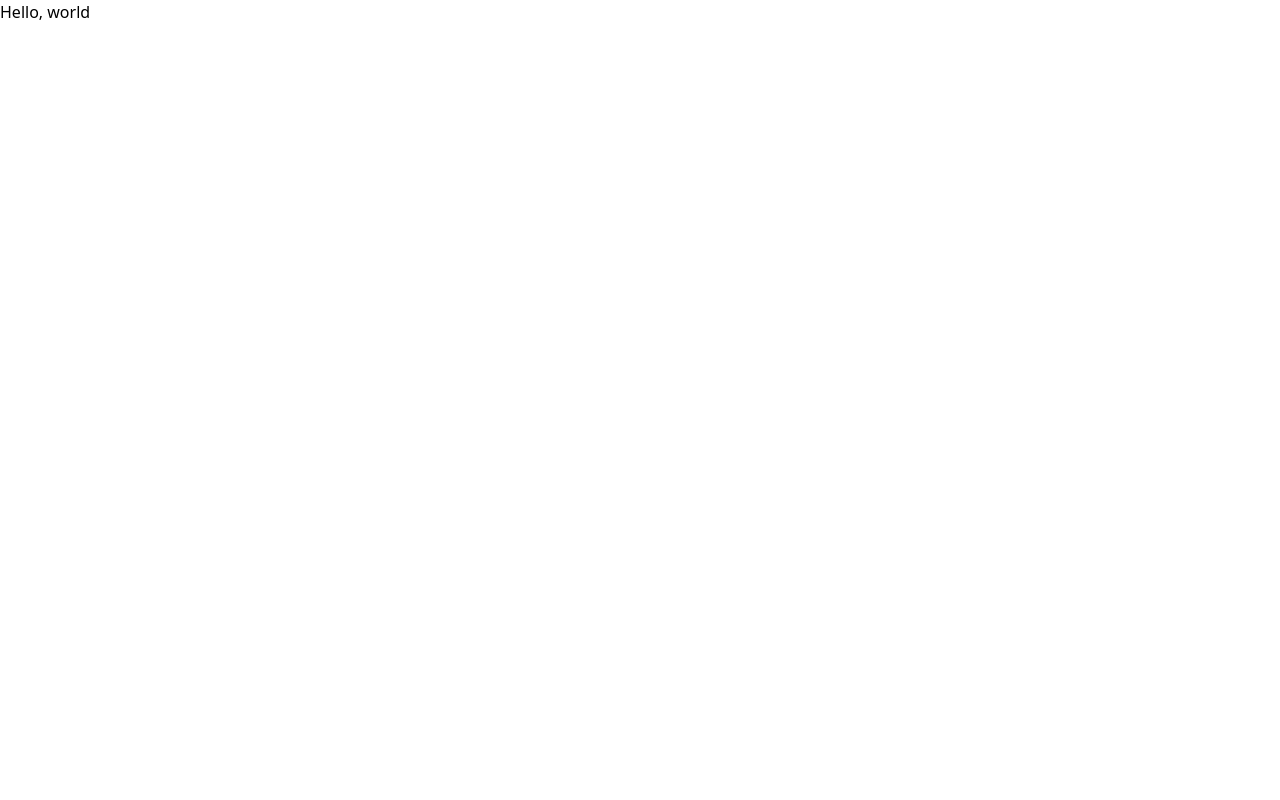
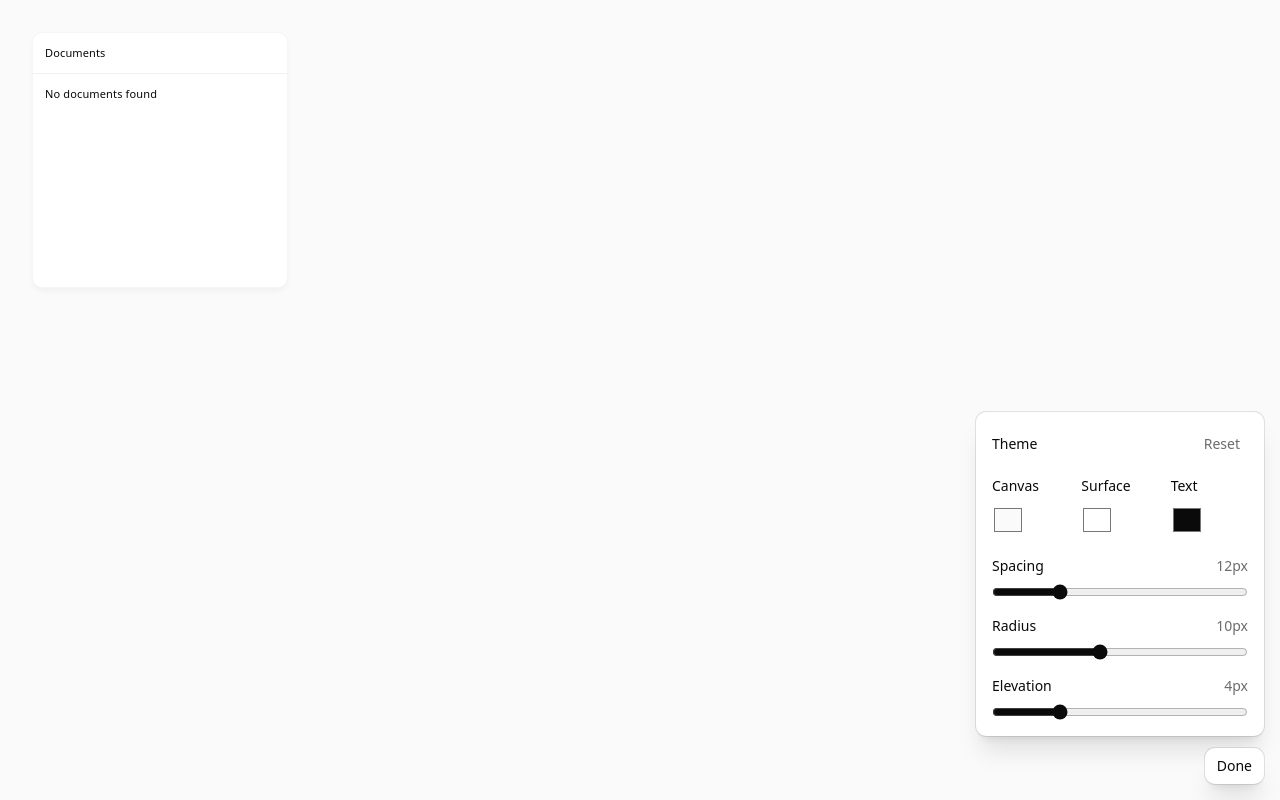
Before and after one commit to hnordt/hyperkernel, a SvelteKit app: page / in a window 1280 px wide. Built offline with nearby package versions, Linux system fonts and the light colour scheme.

Commit message:
Explore the first theme implementation

```diff
--- a/src/app.html
+++ b/src/app.html
@@ -1,4 +1,5 @@
 <!doctype html>
+
 <html class="antialiased" lang="en">
   <head>
     <meta charset="utf-8" />
@@ -8,7 +9,8 @@
     />
     %sveltekit.head%
   </head>
-  <body data-sveltekit-preload-data="hover">
+
+  <body class="overflow-hidden" data-sveltekit-preload-data="hover">
     <div class="contents">%sveltekit.body%</div>
   </body>
 </html>
--- a/src/routes/+page.svelte
+++ b/src/routes/+page.svelte
@@ -1 +1,241 @@
-<h1>Hello, world</h1>
+<script lang="ts">
+  import { onMount } from "svelte";
+  import { z } from "zod";
+
+  const themeSchema = z.object({
+    canvas: z.string().regex(/^#[0-9a-f]{6}$/i),
+    surface: z.string().regex(/^#[0-9a-f]{6}$/i),
+    text: z.string().regex(/^#[0-9a-f]{6}$/i),
+    spacing: z.number().int().min(8).max(24),
+    radius: z.number().int().min(0).max(24),
+    elevation: z.number().int().min(0).max(16),
+  });
+
+  type Theme = z.infer<typeof themeSchema>;
+
+  const themeStorageKey = "hyperkernel-theme";
+
+  const defaultTheme: Theme = {
+    canvas: "#fafafa",
+    surface: "#ffffff",
+    text: "#0a0a0a",
+    spacing: 12,
+    radius: 10,
+    elevation: 4,
+  };
+
+  let theme = $state<Theme>({ ...defaultTheme });
+  let isThemeOpen = $state(true);
+
+  let surfaceShadow = $derived(
+    theme.elevation === 0
+      ? "none"
+      : `0 ${theme.elevation}px ${theme.elevation}px rgb(0 0 0 / 0.03)`,
+  );
+
+  onMount(() => {
+    try {
+      const storedTheme = localStorage.getItem(themeStorageKey);
+
+      if (storedTheme) {
+        const result = themeSchema.safeParse(JSON.parse(storedTheme));
+
+        if (result.success) {
+          theme = result.data;
+        }
+      }
+    } catch {
+      // Keep using the defaults when storage is unavailable or malformed.
+    }
+  });
+
+  function saveTheme() {
+    try {
+      localStorage.setItem(themeStorageKey, JSON.stringify(theme));
+    } catch {
+      // Theme controls still work for the current session when storage is unavailable.
+    }
+  }
+
+  function resetTheme() {
+    theme = { ...defaultTheme };
+    saveTheme();
+  }
+</script>
+
+<svelte:head>
+  <title>Hyperkernel theme preview</title>
+</svelte:head>
+
+<div
+  class="fixed inset-0 isolate h-dvh bg-x-canvas text-x-text"
+  style:--color-x-canvas={theme.canvas}
+  style:--color-x-surface={theme.surface}
+  style:--color-x-text={theme.text}
+  style:--spacing-x-surface={`${theme.spacing / 16}rem`}
+  style:--radius-x-surface={`${theme.radius / 16}rem`}
+  style:--radius-x-control={`${Math.min(theme.radius, 10) / 16}rem`}
+  style:--theme-surface-shadow={surfaceShadow}
+>
+  <div
+    class="relative h-full pt-[env(safe-area-inset-top)] pr-[env(safe-area-inset-right)] pb-[env(safe-area-inset-bottom)] pl-[env(safe-area-inset-left)]"
+  >
+    <section
+      class="absolute top-4 left-4 size-64 rounded-x-surface border border-x-surface bg-x-surface [box-shadow:var(--theme-surface-shadow)] sm:top-8 sm:left-8"
+    >
+      <header class="border-b border-x-surface-separator p-x-surface">
+        <h2 class="text-x-heading">Documents</h2>
+      </header>
+
+      <div class="p-x-surface text-x-body">No documents found</div>
+    </section>
+
+    <div
+      class="fixed right-4 bottom-[calc(1rem+env(safe-area-inset-bottom))] left-4 z-50 flex flex-col items-end gap-3 sm:left-auto sm:w-72"
+    >
+      {#if isThemeOpen}
+        <form
+          id="theme-config"
+          class="w-full rounded-x-surface bg-x-surface p-4 shadow-xl ring-1 ring-x-text/10"
+        >
+          <header class="flex items-center justify-between gap-4">
+            <h2 class="text-base font-medium sm:text-sm">Theme</h2>
+            <button
+              type="button"
+              class="relative rounded-x-control px-2 py-1.5 text-base text-x-text/60 focus-visible:outline-2 focus-visible:outline-offset-2 focus-visible:outline-blue-500 sm:text-sm"
+              onclick={resetTheme}
+            >
+              Reset
+              <span
+                class="absolute top-1/2 left-1/2 size-[max(100%,3rem)] -translate-1/2 pointer-fine:hidden"
+                aria-hidden="true"
+              ></span>
+            </button>
+          </header>
+
+          <fieldset class="mt-4 grid grid-cols-3 gap-3">
+            <legend class="sr-only">Colors</legend>
+
+            <label class="grid gap-2 text-base sm:text-sm" for="theme-canvas">
+              Canvas
+              <input
+                id="theme-canvas"
+                name="canvas"
+                type="color"
+                class="size-10 cursor-pointer rounded-x-control border-0 bg-transparent p-0 sm:size-8"
+                bind:value={theme.canvas}
+                oninput={saveTheme}
+              />
+            </label>
+
+            <label class="grid gap-2 text-base sm:text-sm" for="theme-surface">
+              Surface
+              <input
+                id="theme-surface"
+                name="surface"
+                type="color"
+                class="size-10 cursor-pointer rounded-x-control border-0 bg-transparent p-0 sm:size-8"
+                bind:value={theme.surface}
+                oninput={saveTheme}
+              />
+            </label>
+
+            <label class="grid gap-2 text-base sm:text-sm" for="theme-text">
+              Text
+              <input
+                id="theme-text"
+                name="text"
+                type="color"
+                class="size-10 cursor-pointer rounded-x-control border-0 bg-transparent p-0 sm:size-8"
+                bind:value={theme.text}
+                oninput={saveTheme}
+              />
+            </label>
+          </fieldset>
+
+          <div class="mt-5 grid gap-4">
+            <div class="grid gap-2">
+              <div class="flex justify-between gap-4">
+                <label class="text-base sm:text-sm" for="theme-spacing"
+                  >Spacing</label
+                >
+                <div class="text-base text-x-text/60 tabular-nums sm:text-sm">
+                  {theme.spacing}px
+                </div>
+              </div>
+              <input
+                id="theme-spacing"
+                name="spacing"
+                type="range"
+                min="8"
+                max="24"
+                step="1"
+                class="w-full [accent-color:var(--color-x-text)]"
+                bind:value={theme.spacing}
+                oninput={saveTheme}
+              />
+            </div>
+
+            <div class="grid gap-2">
+              <div class="flex justify-between gap-4">
+                <label class="text-base sm:text-sm" for="theme-radius"
+                  >Radius</label
+                >
+                <div class="text-base text-x-text/60 tabular-nums sm:text-sm">
+                  {theme.radius}px
+                </div>
+              </div>
+              <input
+                id="theme-radius"
+                name="radius"
+                type="range"
+                min="0"
+                max="24"
+                step="1"
+                class="w-full [accent-color:var(--color-x-text)]"
+                bind:value={theme.radius}
+                oninput={saveTheme}
+              />
+            </div>
+
+            <div class="grid gap-2">
+              <div class="flex justify-between gap-4">
+                <label class="text-base sm:text-sm" for="theme-elevation"
+                  >Elevation</label
+                >
+                <div class="text-base text-x-text/60 tabular-nums sm:text-sm">
+                  {theme.elevation}px
+                </div>
+              </div>
+              <input
+                id="theme-elevation"
+                name="elevation"
+                type="range"
+                min="0"
+                max="16"
+                step="1"
+                class="w-full [accent-color:var(--color-x-text)]"
+                bind:value={theme.elevation}
+                oninput={saveTheme}
+              />
+            </div>
+          </div>
+        </form>
+      {/if}
+
+      <button
+        type="button"
+        class="relative rounded-x-control bg-x-surface px-3 py-2 text-base font-medium shadow-xl ring-1 ring-x-text/10 focus-visible:outline-2 focus-visible:outline-offset-2 focus-visible:outline-blue-500 sm:text-sm"
+        aria-controls="theme-config"
+        aria-expanded={isThemeOpen}
+        onclick={() => (isThemeOpen = !isThemeOpen)}
+      >
+        {isThemeOpen ? "Done" : "Theme"}
+        <span
+          class="absolute top-1/2 left-1/2 size-[max(100%,3rem)] -translate-1/2 pointer-fine:hidden"
+          aria-hidden="true"
+        ></span>
+      </button>
+    </div>
+  </div>
+</div>
--- a/src/routes/layout.css
+++ b/src/routes/layout.css
@@ -4,4 +4,40 @@
 
 @theme {
   --font-sans: "Inter Variable", system-ui, sans-serif;
+
+  --color-x-canvas: var(--color-neutral-50);
+  --color-x-surface: var(--color-white);
+  --color-x-text: var(--color-neutral-950);
+
+  --spacing-x-surface: --spacing(3);
+
+  --border-color-x-surface: color-mix(
+    in srgb,
+    var(--color-x-text) 4%,
+    transparent
+  );
+  --border-color-x-surface-separator: color-mix(
+    in srgb,
+    var(--color-x-text) 6%,
+    transparent
+  );
+
+  --text-x-heading: 0.6875rem;
+  --text-x-heading--font-weight: 500;
+  --text-x-heading--line-height: 1rem;
+  --text-x-heading--letter-spacing: 0.0125em;
+  --text-x-body: 0.6875rem;
+  --text-x-body--line-height: 1rem;
+  --text-x-body--letter-spacing: 0.0125em;
+
+  --radius-x-surface: 0.625rem;
+  --radius-x-control: 0.625rem;
+
+  --shadow-x-surface: 0px 4px 4px rgba(0, 0, 0, 0.03);
 }
+
+@layer base {
+  :where(h1, h2, h3, h4, h5, h6, p, li, span, a, label, button) {
+    text-box: trim-both cap alphabetic;
+  }
+}
```
